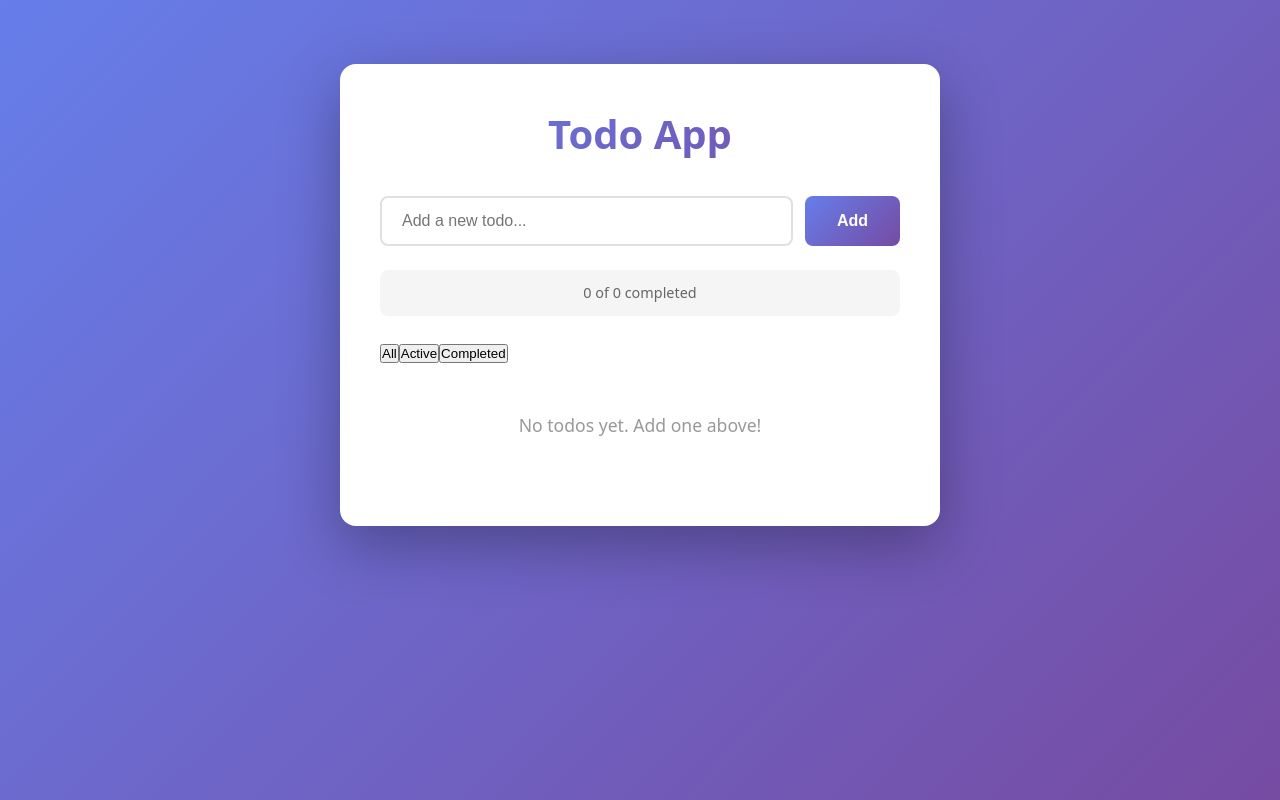
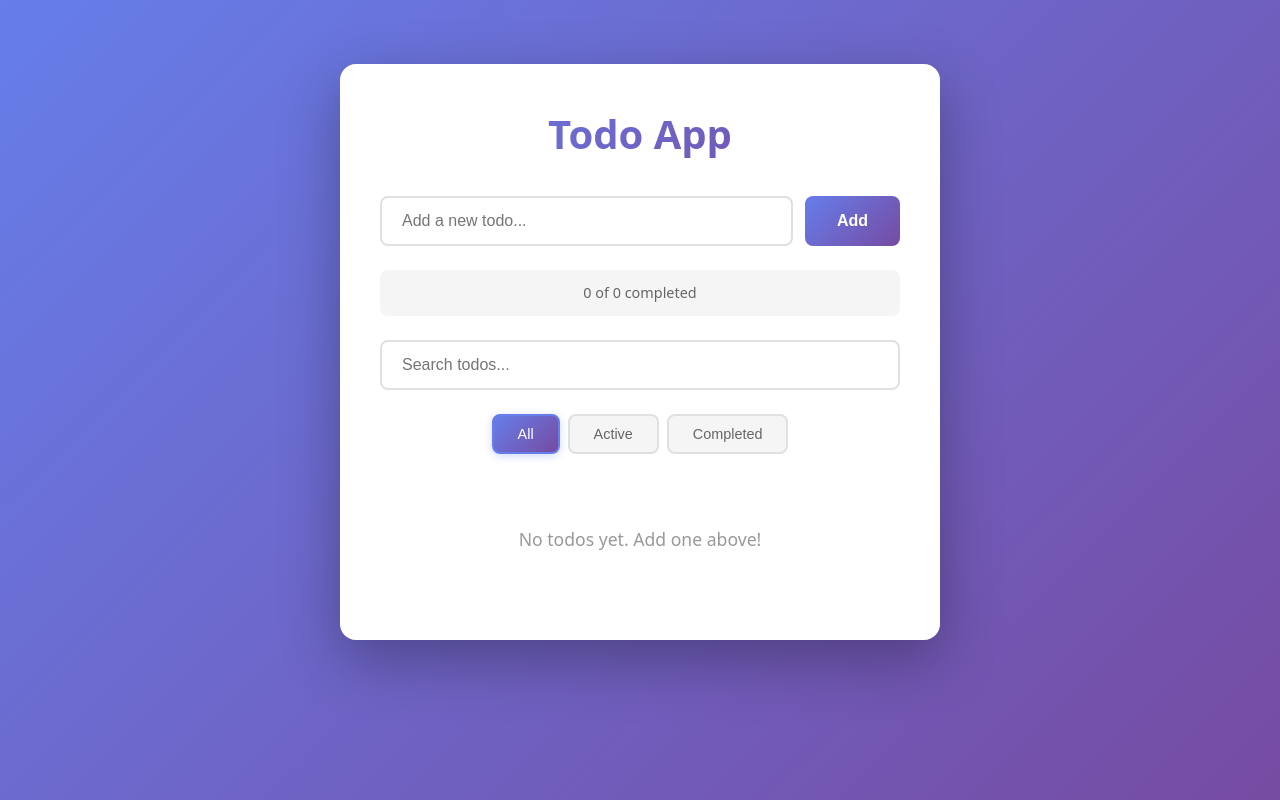
Before and after one commit to russ-ch/test-todo-app, a React (Vite) app: page / in a window 1280 px wide. Built offline with nearby package versions, Linux system fonts and the light colour scheme.

Commit message:
test1: added new filters and edit logic

```diff
--- a/src/App.css
+++ b/src/App.css
@@ -71,6 +71,17 @@
   transform: translateY(0);
 }
 
+.error-message {
+  margin-bottom: 1rem;
+  padding: 0.75rem 1rem;
+  background: #ffe5e5;
+  color: #d32f2f;
+  border: 1px solid #ffcdd2;
+  border-radius: 8px;
+  font-size: 0.9rem;
+  text-align: center;
+}
+
 .stats {
   text-align: center;
   color: #666;
@@ -79,6 +90,59 @@
   padding: 0.75rem;
   background: #f5f5f5;
   border-radius: 8px;
+}
+
+.search-section {
+  margin-bottom: 1.5rem;
+}
+
+.search-input {
+  width: 100%;
+  padding: 0.875rem 1.25rem;
+  font-size: 1rem;
+  border: 2px solid #e0e0e0;
+  border-radius: 8px;
+  outline: none;
+  transition: all 0.3s ease;
+  box-sizing: border-box;
+}
+
+.search-input:focus {
+  border-color: #667eea;
+  box-shadow: 0 0 0 3px rgba(102, 126, 234, 0.1);
+}
+
+.todo-filter {
+  display: flex;
+  gap: 0.5rem;
+  margin-bottom: 1.5rem;
+  justify-content: center;
+  flex-wrap: wrap;
+}
+
+.filter-button {
+  padding: 0.625rem 1.5rem;
+  font-size: 0.9rem;
+  font-weight: 500;
+  background: #f5f5f5;
+  color: #666;
+  border: 2px solid #e0e0e0;
+  border-radius: 8px;
+  cursor: pointer;
+  transition: all 0.3s ease;
+}
+
+.filter-button:hover {
+  background: #e8e8e8;
+  border-color: #667eea;
+  color: #667eea;
+}
+
+.filter-button.active {
+  background: linear-gradient(135deg, #667eea 0%, #764ba2 100%);
+  color: white;
+  border-color: #667eea;
+  box-shadow: 0 2px 8px rgba(102, 126, 234, 0.3);
 }
 
 .todo-list {
@@ -120,6 +184,17 @@
   font-size: 1rem;
   color: #333;
   word-break: break-word;
+}
+
+.todo-edit-input {
+  flex: 1;
+  padding: 0.5rem;
+  font-size: 1rem;
+  border: 2px solid #667eea;
+  border-radius: 4px;
+  outline: none;
+  background: white;
+  color: #333;
 }
 
 .todo-item.completed .todo-text {
--- a/src/App.jsx
+++ b/src/App.jsx
@@ -11,6 +11,7 @@ function App() {
   const [inputValue, setInputValue] = useState('')
   const [errorMessage, setErrorMessage] = useState('')
   const [filter, setFilter] = useState('all')
+  const [searchQuery, setSearchQuery] = useState('')
 
   const addTodo = () => {
     const trimmed = inputValue.trim()
@@ -57,6 +58,31 @@ function App() {
     setTodos(todos.filter((todo) => todo.id !== id))
   }
 
+  const editTodo = (id, newText) => {
+    const trimmed = newText.trim()
+
+    if (trimmed === '') {
+      return
+    }
+
+    // Перевірка на дублікат (case-insensitive), виключаючи поточний todo
+    const exists = todos.some(
+      (todo) => todo.id !== id && todo.text.toLowerCase() === trimmed.toLowerCase()
+    )
+
+    if (exists) {
+      setErrorMessage('This todo already exists')
+      return
+    }
+
+    setTodos(
+      todos.map((todo) =>
+        todo.id === id ? { ...todo, text: trimmed } : todo
+      )
+    )
+    setErrorMessage('')
+  }
+
   const clearCompleted = () => {
     setTodos(todos.filter((todo) => !todo.completed))
   }
@@ -72,9 +98,16 @@ function App() {
   }
 
   const filteredTodos = todos.filter((todo) => {
-    if (filter === 'active') return !todo.completed
-    if (filter === 'completed') return todo.completed
-    return true
+    // Apply status filter
+    let matchesFilter = true
+    if (filter === 'active') matchesFilter = !todo.completed
+    if (filter === 'completed') matchesFilter = todo.completed
+
+    // Apply search query filter
+    const matchesSearch = searchQuery.trim() === '' ||
+      todo.text.toLowerCase().includes(searchQuery.toLowerCase().trim())
+
+    return matchesFilter && matchesSearch
   })
 
   const completedCount = todos.filter((todo) => todo.completed).length
@@ -113,6 +146,16 @@ function App() {
 
         <TodoStats todos={todos} />
 
+        <div className="search-section">
+          <input
+            type="text"
+            className="search-input"
+            placeholder="Search todos..."
+            value={searchQuery}
+            onChange={(e) => setSearchQuery(e.target.value)}
+          />
+        </div>
+
         <TodoFilter filter={filter} onFilterChange={handleFilterChange} />
 
         <div className="todo-list">
@@ -131,6 +174,7 @@ function App() {
                 todo={todo}
                 onToggle={toggleTodo}
                 onDelete={deleteTodo}
+                onEdit={editTodo}
               />
             ))
           )}
--- a/src/components/TodoItem.jsx
+++ b/src/components/TodoItem.jsx
@@ -1,5 +1,38 @@
-function TodoItem({ todo, onToggle, onDelete }) {
+import { useState } from 'react'
+
+function TodoItem({ todo, onToggle, onDelete, onEdit }) {
+  const [isEditing, setIsEditing] = useState(false)
+  const [editText, setEditText] = useState(todo.text)
+
   console.log('TodoItem render')
+
+  const handleDoubleClick = () => {
+    if (!todo.completed) {
+      setIsEditing(true)
+      setEditText(todo.text)
+    }
+  }
+
+  const handleSave = () => {
+    if (editText.trim() !== '' && editText.trim() !== todo.text) {
+      onEdit(todo.id, editText.trim())
+    }
+    setIsEditing(false)
+  }
+
+  const handleCancel = () => {
+    setEditText(todo.text)
+    setIsEditing(false)
+  }
+
+  const handleKeyDown = (e) => {
+    if (e.key === 'Enter') {
+      handleSave()
+    } else if (e.key === 'Escape') {
+      handleCancel()
+    }
+  }
+
   return (
     <div className={`todo-item ${todo.completed ? 'completed' : ''}`}>
       <input
@@ -8,7 +41,25 @@ function TodoItem({ todo, onToggle, onDelete }) {
         checked={todo.completed}
         onChange={() => onToggle(todo.id)}
       />
-      <span className="todo-text">{todo.text}</span>
+      {isEditing ? (
+        <input
+          type="text"
+          className="todo-edit-input"
+          value={editText}
+          onChange={(e) => setEditText(e.target.value)}
+          onBlur={handleSave}
+          onKeyDown={handleKeyDown}
+          autoFocus
+        />
+      ) : (
+        <span
+          className="todo-text"
+          onDoubleClick={handleDoubleClick}
+          style={{ cursor: todo.completed ? 'default' : 'pointer' }}
+        >
+          {todo.text}
+        </span>
+      )}
       <button
         className="delete-button"
         onClick={() => onDelete(todo.id)}
```
